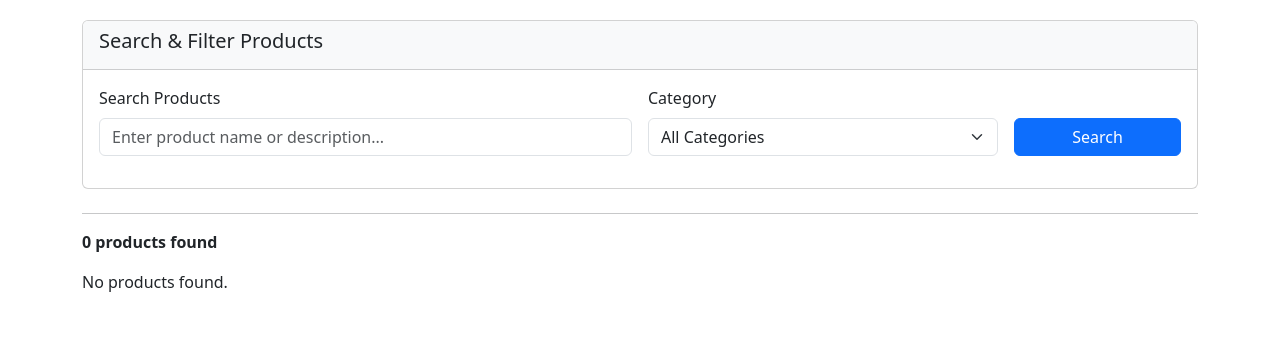
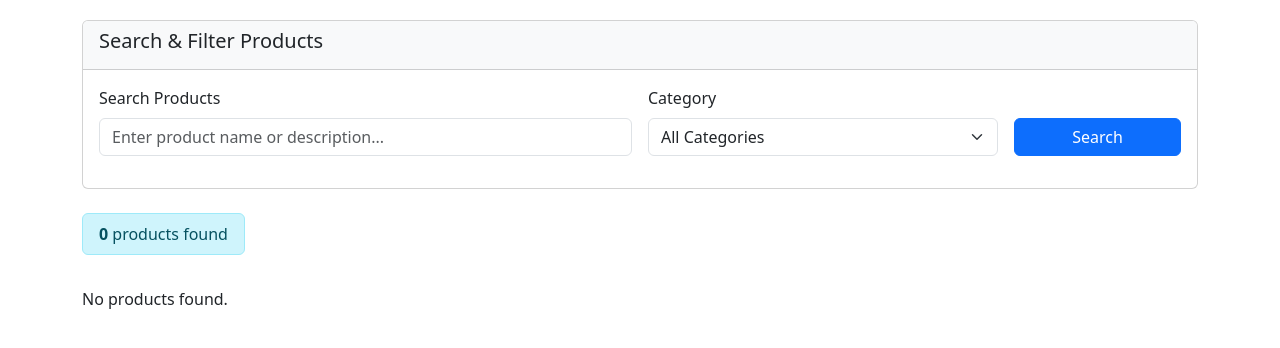
Before and after one commit to aaron-s-kim/product-manager, a Django app: page / in a window 1280 px wide. Shown: the part 71-419 px from the top of the page. Run offline with Django 5.2, Linux system fonts and the light colour scheme; data that the repository does not hold is empty.

Commit message:
results summary

```diff
--- a/products/templates/products/product_list.html
+++ b/products/templates/products/product_list.html
@@ -7,6 +7,7 @@
     <div class="col-12">
         <h1 class="display-4 mb-4 text-primary fw-bold">Products</h1>
 
+        <!-- Search and Filter Form -->
         <div class="card mb-4">
             <div class="card-header bg-light">
                 <h5 class="card-title">Search & Filter Products</h5>
@@ -58,11 +59,14 @@
             </div>
         </div>
 
+        <!-- Results Summary -->
+        <div class="d-flex align-items-center mb-3">
+            <div class="alert alert-info py-2">
+                <strong>{{ products.count }}</strong> product{{ products.count|pluralize }} found
+            </div>
+        </div>
 
-        <hr>
-
-        <p><strong>{{ products.count }} products found</strong></p>
-
+        <!-- Products Grid -->
         {% for product in products %}
             <div class="product">
                 <h3>{{ product.name }}</h3>
```
